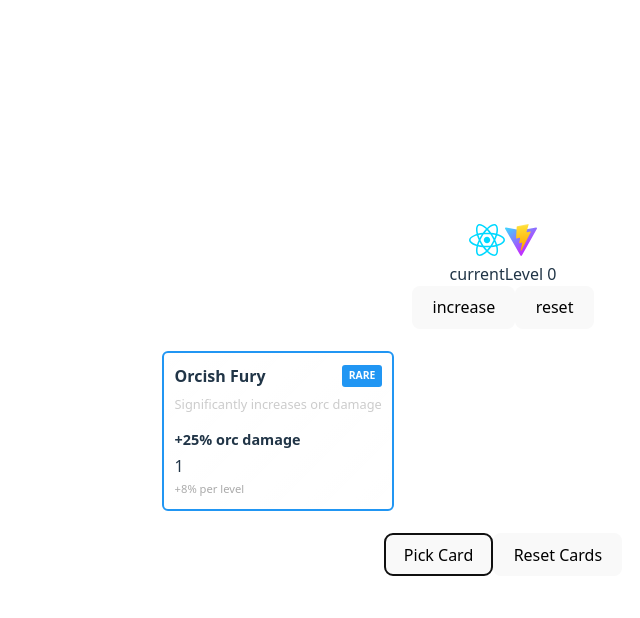
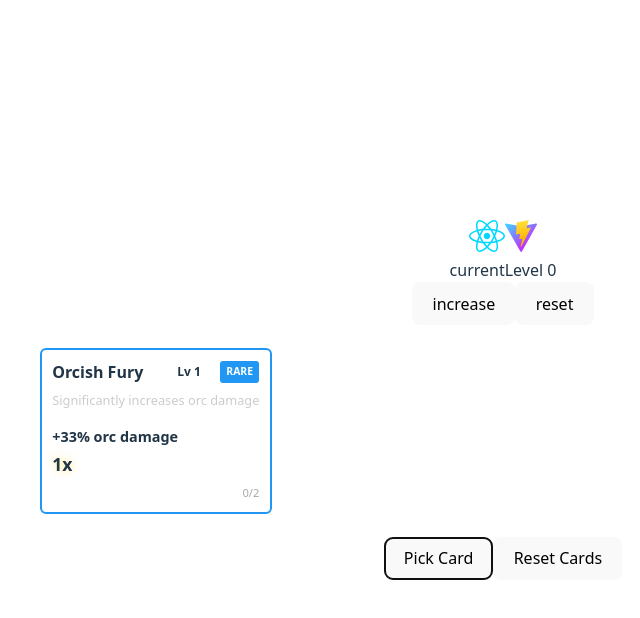
Before and after one commit to mrChernicharo/kingdom-defense-spa, a React (Vite) app: page / in a window 1280 px wide. Both pictures are taken after a click on the button "Pick Card". Shown: the top 618 px of the page, without its empty margins (137-777 px from the left). Built offline with nearby package versions, Linux system fonts and the light colour scheme.

Commit message:
toNextLevel bar

```diff
--- a/src/App.tsx
+++ b/src/App.tsx
@@ -6,13 +6,7 @@ import SkillCard from "./SkillCard";
 import { ALL_SKILL_CARDS } from "./cards";
 
 // Assign weights based on rarity (higher weight = more common)
-const rarityWeights = {
-    COMMON: 50,
-    FINE: 25,
-    RARE: 15,
-    EPIC: 7,
-    LEGENDARY: 3,
-};
+const rarityWeights = { COMMON: 50, FINE: 25, RARE: 15, EPIC: 7, LEGENDARY: 3 };
 
 // Create weighted array
 const weightedCards: typeof ALL_SKILL_CARDS = [];
@@ -53,7 +47,7 @@ function App() {
             <button onClick={incrementCurrentLevel}>increase</button>
             <button onClick={resetCurrentLevel}>reset</button>
 
-            <ul style={{ display: "grid", gridTemplateColumns: "repeat(3, 1fr)" }}>
+            <ul style={{ display: "grid", gridTemplateColumns: "repeat(4, 1fr)" }}>
                 {skillCardArr.map((skillCard) => (
                     <SkillCard key={skillCard.name} skillCard={skillCard} />
                 ))}
--- a/src/SkillCard.css
+++ b/src/SkillCard.css
@@ -20,6 +20,22 @@
     justify-content: space-between;
     align-items: center;
     margin-bottom: 0.5rem;
+}
+
+.skill-card__header-right {
+    display: flex;
+    align-items: center;
+    gap: 0.4rem;
+}
+
+.skill-card__level {
+    font-size: 0.75rem;
+    font-weight: bold;
+    padding: 0.2rem 0.4rem;
+    border-radius: 3px;
+    background-color: rgba(255, 255, 255, 0.15);
+    min-width: 36px;
+    text-align: center;
 }
 
 .skill-card__name {
@@ -121,3 +137,56 @@
         box-shadow: 0 0 10px rgba(255, 152, 0, 0.8);
     }
 }
+
+.skill-card__modifier-quantity {
+    font-size: 1.1rem;
+    font-weight: bold;
+    text-shadow: 0 0 8px rgba(255, 215, 0, 0.5);
+    display: inline-block;
+    transform-origin: center center;
+    width: fit-content;
+}
+
+.skill-card__modifier-quantity--animate {
+    animation: scaleUp 0.4s ease-out forwards;
+}
+
+@keyframes scaleUp {
+    0% {
+        transform: scale(1);
+    }
+    50% {
+        transform: scale(1.75);
+    }
+    100% {
+        transform: scale(1);
+    }
+}
+
+.skill-card__progress {
+    display: flex;
+    align-items: center;
+    gap: 0.5rem;
+    margin-top: 0.5rem;
+}
+
+.skill-card__progress-bar {
+    flex: 1;
+    height: 6px;
+    background-color: rgba(255, 255, 255, 0.1);
+    border-radius: 3px;
+    overflow: hidden;
+}
+
+.skill-card__progress-fill {
+    height: 100%;
+    background: linear-gradient(90deg, #4caf50, #8bc34a);
+    border-radius: 3px;
+    transition: width 0.3s ease-out;
+}
+
+.skill-card__progress-text {
+    font-size: 0.7rem;
+    color: #aaa;
+    white-space: nowrap;
+}
--- a/src/SkillCard.tsx
+++ b/src/SkillCard.tsx
@@ -1,4 +1,6 @@
+import { useEffect, useMemo, useRef } from "react";
 import type { PlayerSkillCard } from "./types";
+import { getSkillLevel, getCardsToNextLevel } from "./helperFns";
 import "./SkillCard.css";
 
 interface SkillCardProps {
@@ -7,10 +9,33 @@ interface SkillCardProps {
 
 export default function SkillCard({ skillCard }: SkillCardProps) {
     const { name, description, rarity, modifier, quantity } = skillCard;
+    const quantityRef = useRef<HTMLSpanElement>(null);
+    const prevQuantityRef = useRef(quantity);
 
-    const formatModifier = () => {
-        const sign = modifier.amount > 0 ? "+" : "";
-        const value = modifier.isPercent ? `${sign}${modifier.amount}%` : `${sign}${modifier.amount}`;
+    const currentLevel = getSkillLevel(quantity);
+    const cardsToNextLevel = getCardsToNextLevel(quantity);
+    const cardsNeededForNextLevel = currentLevel + 1; // Cards needed to go from current level to next
+    const cardsCollectedForNextLevel = cardsNeededForNextLevel - cardsToNextLevel;
+    const progressPercentage = (cardsCollectedForNextLevel / cardsNeededForNextLevel) * 100;
+
+    useEffect(() => {
+        if (prevQuantityRef.current !== quantity && quantityRef.current) {
+            quantityRef.current.classList.remove("skill-card__modifier-quantity--animate");
+            setTimeout(() => {
+                quantityRef.current?.classList.add("skill-card__modifier-quantity--animate");
+            }, 10);
+        }
+        prevQuantityRef.current = quantity;
+    }, [quantity]);
+
+    const formatModifier = useMemo(() => {
+        // Calculate total modifier with level bonus
+        const totalAmount = modifier.isPercent
+            ? modifier.amount + modifier.levelBonus * currentLevel
+            : modifier.amount + modifier.levelBonus * currentLevel;
+
+        const sign = totalAmount > 0 ? "+" : "";
+        const value = modifier.isPercent ? `${sign}${totalAmount}%` : `${sign}${totalAmount}`;
 
         let statName: string = modifier.stat;
         if (modifier.type === "SPECIFIC_UNIT") {
@@ -22,19 +47,39 @@ export default function SkillCard({ skillCard }: SkillCardProps) {
         }
 
         return `${value} ${statName}`;
-    };
+    }, [
+        modifier.amount,
+        modifier.isPercent,
+        modifier.stat,
+        modifier.target,
+        modifier.type,
+        modifier.levelBonus,
+        currentLevel,
+    ]);
 
     return (
         <div className={`skill-card skill-card--${rarity.toLowerCase()}`}>
             <div className="skill-card__header">
                 <h3 className="skill-card__name">{name}</h3>
-                <span className="skill-card__rarity">{rarity}</span>
+                <div className="skill-card__header-right">
+                    <span className="skill-card__level">Lv {currentLevel}</span>
+                    <span className="skill-card__rarity">{rarity}</span>
+                </div>
             </div>
             <p className="skill-card__description">{description}</p>
             <div className="skill-card__modifier">
-                <span className="skill-card__modifier-value">{formatModifier()}</span>
-                <span className="skill-card__modifier-quantity">{quantity}</span>
-                <span className="skill-card__level-bonus">+{modifier.levelBonus}% per level</span>
+                <span className="skill-card__modifier-value">{formatModifier}</span>
+                <span ref={quantityRef} className="skill-card__modifier-quantity">
+                    {quantity}x
+                </span>
+            </div>
+            <div className="skill-card__progress">
+                <div className="skill-card__progress-bar">
+                    <div className="skill-card__progress-fill" style={{ width: `${progressPercentage}%` }} />
+                </div>
+                <span className="skill-card__progress-text">
+                    {cardsCollectedForNextLevel}/{cardsNeededForNextLevel}
+                </span>
             </div>
         </div>
     );
```
